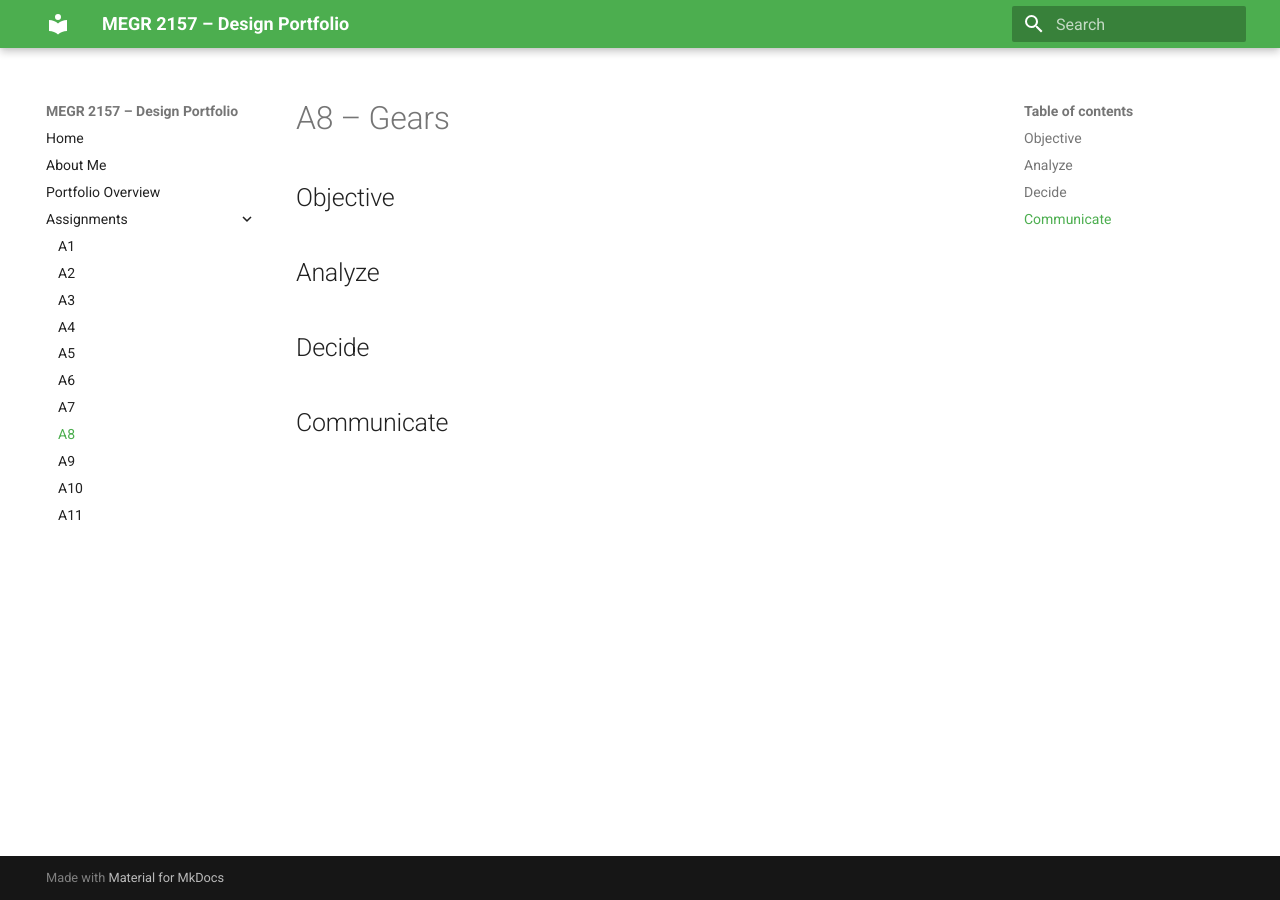
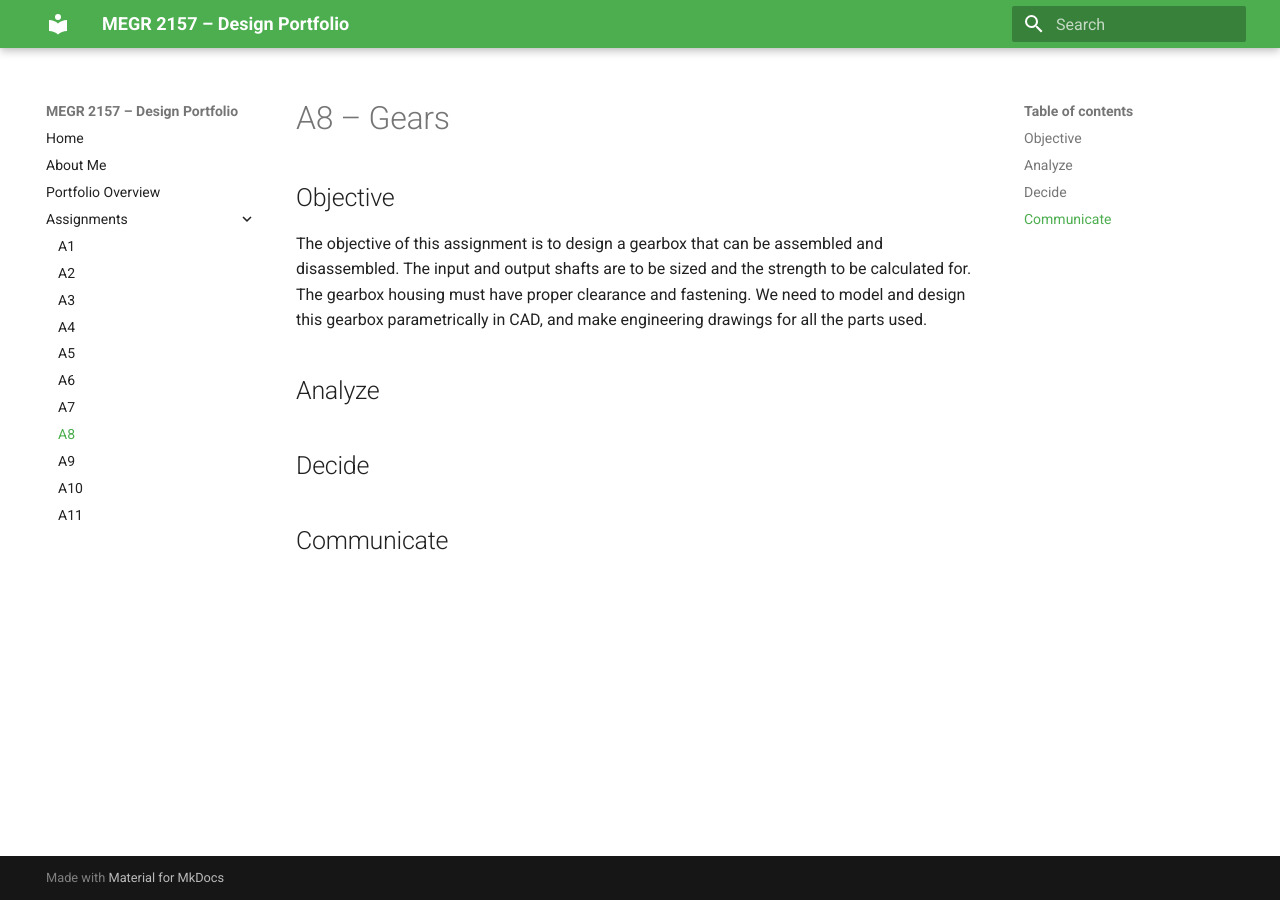
Before and after one commit to apaciore/megr2156-portfolio, an MkDocs documentation site: the page built from docs/assignments/A08/index.md, in a window 1280 px wide. Built offline with MkDocs 1.6.1 and Material for MkDocs 9.7.7, drawn with Linux system fonts in a browser that asks for light colours.

Commit message:
Expand objective section for A8 assignment
Added objective details for the gearbox assignment.

```diff
--- a/docs/assignments/A08/index.md
+++ b/docs/assignments/A08/index.md
@@ -1,6 +1,7 @@
 # A8 – Gears
 
 ## Objective
+The objective of this assignment is to design a gearbox that can be assembled and disassembled. The input and output shafts are to be sized and the strength to be calculated for. The gearbox housing must have proper clearance and fastening. We need to model and design this gearbox parametrically in CAD, and make engineering drawings for all the parts used.
 
 
 ## Analyze
```
